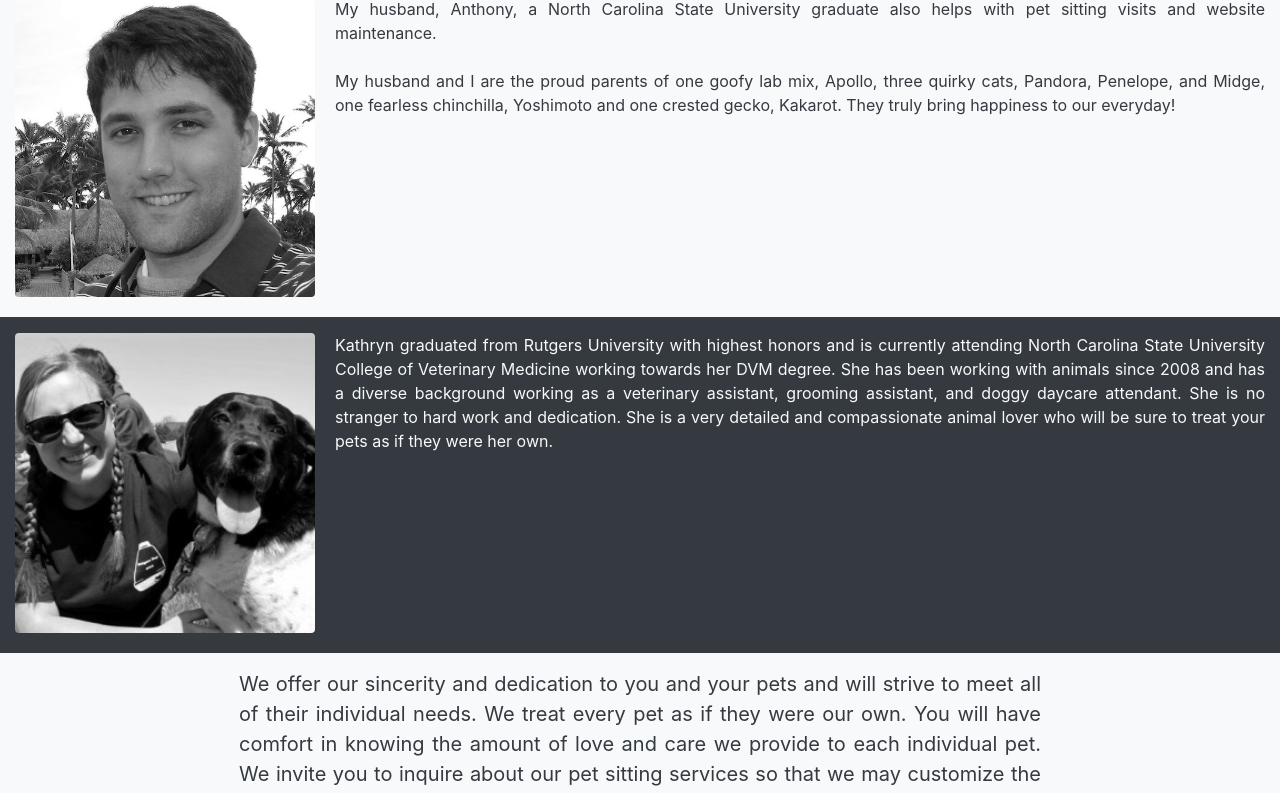
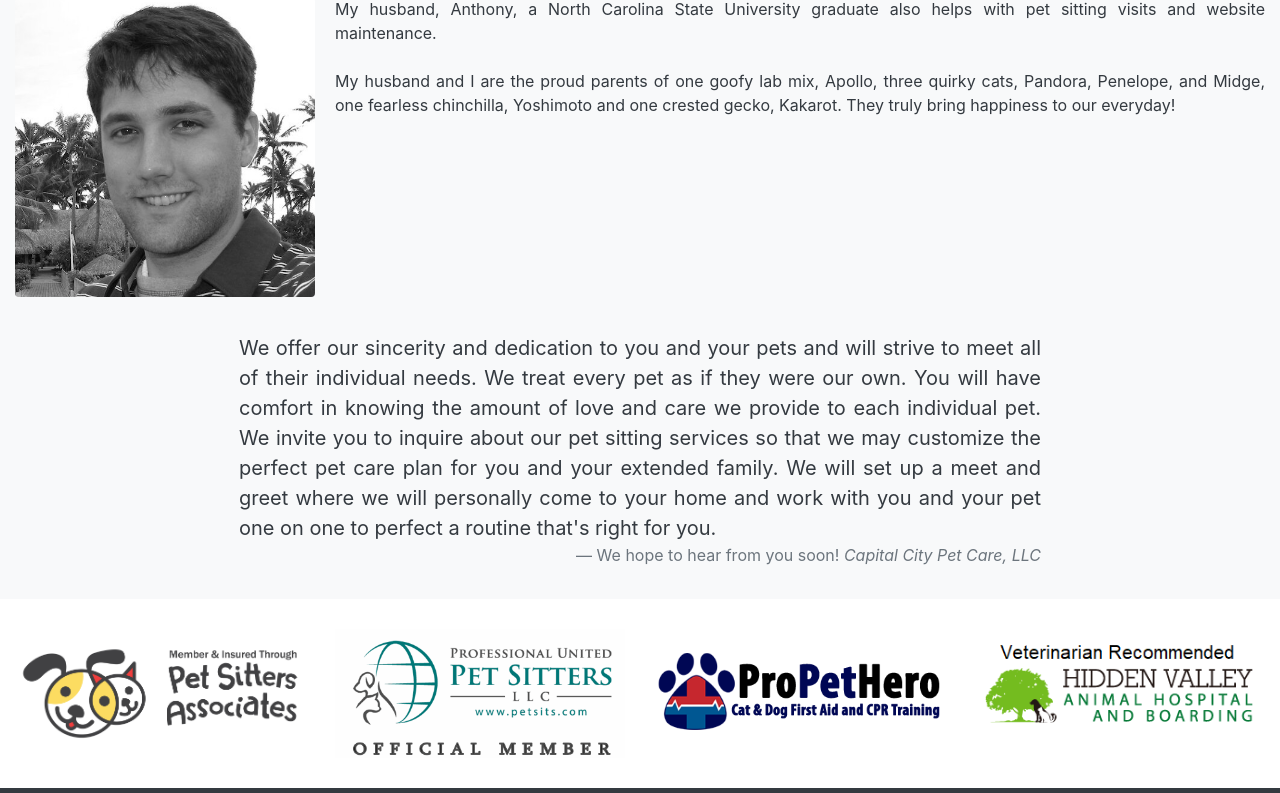
Before and after one commit to anthony-castrati/PetCareWebsite, an Angular app: page /about in a window 1280 px wide. Shown: the part 525-1318 px from the top of the page. Built offline with nearby package versions, Linux system fonts and the light colour scheme.

Commit message:
Update employee listing. fix spelling

```diff
--- a/src/app/about/about.component.html
+++ b/src/app/about/about.component.html
@@ -21,14 +21,6 @@
             </p>
           </div>
         </div>
-        <div class="row pt-3 bg-dark text-light align-items-center">
-          <div class="col">
-            <p>
-              <img class="rounded" src="assets/images/kathryn.jpg">
-              Kathryn graduated from Rutgers University with highest honors and is currently attending North Carolina State University College of Veterinary Medicine working towards her DVM degree. She has been working with animals since 2008 and has a diverse background working as a veterinary assistant, grooming assistant, and doggy daycare attendant. She is no stranger to hard work and dedication. She is a very detailed and compassionate animal lover who will be sure to treat your pets as if they were her own.
-            </p>
-          </div>
-        </div>
         <div class="row p-3 bg-light text-dark">
           <div class="col-md-8 offset-md-2">
           <blockquote class="blockquote text-justify">
--- a/src/app/services/services.component.html
+++ b/src/app/services/services.component.html
@@ -247,7 +247,7 @@
       <div class="row">
           <div class="col-md-10 offset-md-1">
               <p class="mb-5">
-                Are your pets scratching your floor or furniture? Are their nails too sharp? Do you have thin or sensitive skin? Nail covers provide a safe alternative to declawing and cover the nail completely while still allowing your pet to fully extend and retract their claws. The caps naturally shed as your pet's nails grow in generally 4 to 8 weeks. If they do not fall of on their own they can be cut off during a regular nail trim. If you have your own supply we can do the nail trim and apply them for you. If you need covers we can supply those as well. Each session starts with a nail trim and then we carefully apply the covers with a pet safe adhesive.
+                Are your pets scratching your floor or furniture? Are their nails too sharp? Do you have thin or sensitive skin? Nail covers provide a safe alternative to declawing and cover the nail completely while still allowing your pet to fully extend and retract their claws. The caps naturally shed as your pet's nails grow in generally 4 to 8 weeks. If they do not fall off on their own they can be cut off during a regular nail trim. If you have your own supply we can do the nail trim and apply them for you. If you need covers we can supply those as well. Each session starts with a nail trim and then we carefully apply the covers with a pet safe adhesive.
               </p>
           </div>
       </div>
```
